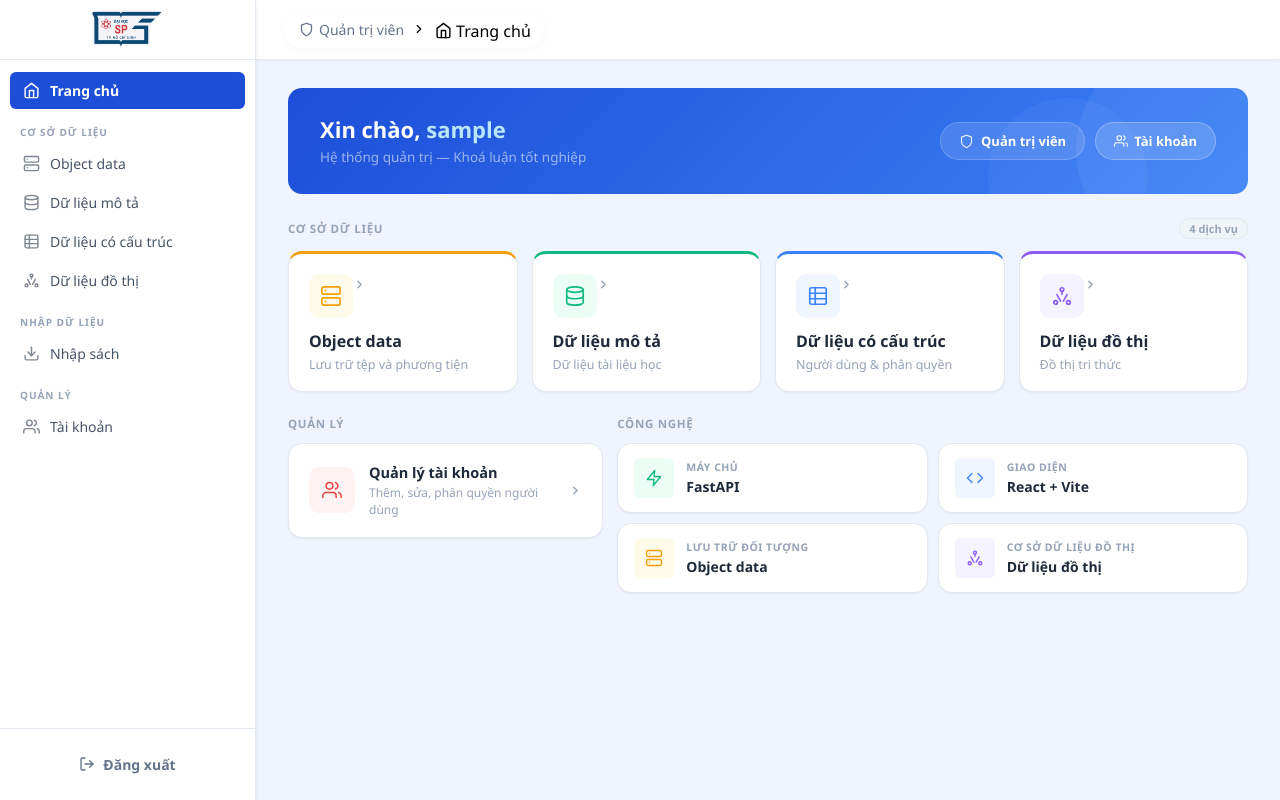
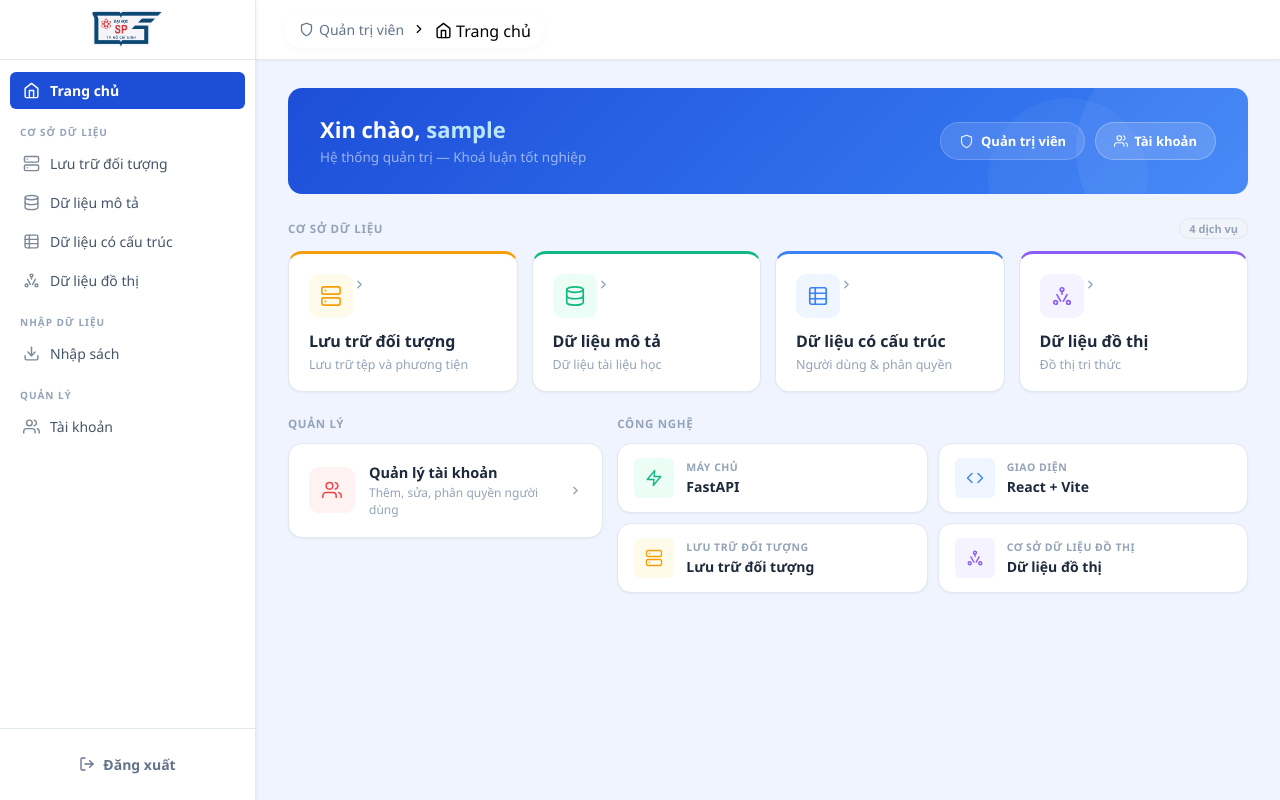
Before and after one commit to Khoa-Luan-TN/FastAPI-Khoa-Luan, a React app in the folder frontend/: page /admin in a window 1280 px wide. Built offline with nearby package versions, Linux system fonts and the light colour scheme; no server answers; sample sign-in values are in the browser's storage; the HTML template or start-up script is replaced by a standard one.

Commit message:
update MinIO name

```diff
--- a/frontend/src/layouts/AdminLayout.jsx
+++ b/frontend/src/layouts/AdminLayout.jsx
@@ -59,7 +59,7 @@ const Icon = {
 
 const ROUTE_LABELS = {
   "/admin": "Trang chủ",
-  "/admin/minio": "Object data",
+  "/admin/minio": "Lưu trữ đối tượng",
   "/admin/mongo": "Dữ liệu mô tả",
   "/admin/postgres": "Dữ liệu có cấu trúc",
   "/admin/neo4j": "Dữ liệu đồ thị",
@@ -115,7 +115,7 @@ export default function AdminLayout() {
           {/* Cơ sở dữ liệu */}
           <span className="nav-group-label">Cơ sở dữ liệu</span>
           <NavLink to="/admin/minio" className={({ isActive }) => isActive ? "nav-item active" : "nav-item"}>
-            <span className="nav-icon"><Icon.Storage /></span>Object data
+            <span className="nav-icon"><Icon.Storage /></span>Lưu trữ đối tượng
           </NavLink>
           <NavLink to="/admin/mongo" className={({ isActive }) => isActive ? "nav-item active" : "nav-item"}>
             <span className="nav-icon"><Icon.Database /></span>Dữ liệu mô tả
--- a/frontend/src/pages/admin/BookBundleImport.jsx
+++ b/frontend/src/pages/admin/BookBundleImport.jsx
@@ -737,7 +737,7 @@ export default function BookBundleImport() {
               </div>
               <div style={{ padding: "20px 24px" }}>
                 <p style={{ margin: "0 0 16px", fontSize: 14, color: "#475569", lineHeight: 1.6 }}>
-                  Cấu trúc đã được duyệt đầy đủ. Bước tiếp theo sẽ chạy Kaggle để xử lý OCR, trích xuất từ khóa, rồi import vào MongoDB / PostgreSQL / Neo4j.
+                  Cấu trúc đã được duyệt đầy đủ. Bước tiếp theo sẽ chạy Kaggle để xử lý OCR, trích xuất từ khóa, rồi nhập vào Dữ liệu mô tả / Dữ liệu có cấu trúc / Dữ liệu đồ thị.
                 </p>
                 <button style={s.btnPrimary} disabled={acting} onClick={handleTriggerHeavy}>
                   {acting ? "Đang khởi động…" : "Bắt đầu nhập dữ liệu"}
@@ -952,10 +952,10 @@ const HEAVY_STAGE_LABEL = {
   heavy_kaggle_running: "Kaggle: kernel",
   heavy_kaggle_downloading: "Kaggle: kết quả",
   heavy_keyword_extracting: "Từ khóa",
-  heavy_importing_minio: "MinIO",
-  heavy_importing_mongo: "MongoDB",
-  heavy_syncing_pg: "PostgreSQL",
-  heavy_syncing_neo: "Neo4j",
+  heavy_importing_minio: "Lưu trữ đối tượng",
+  heavy_importing_mongo: "Dữ liệu mô tả",
+  heavy_syncing_pg: "Dữ liệu có cấu trúc",
+  heavy_syncing_neo: "Dữ liệu đồ thị",
   heavy_finalizing_embeddings: "Embeddings",
   heavy_generating_aliases: "Alias từ khóa",
   heavy_done: "Hoàn tất",
--- a/frontend/src/pages/admin/Dashboard.jsx
+++ b/frontend/src/pages/admin/Dashboard.jsx
@@ -72,7 +72,7 @@ const CodeIcon = ({ size = 20 }) => (
 const DB_CARDS = [
   {
     Icon: StorageIcon,
-    label: "Object data",
+    label: "Lưu trữ đối tượng",
     desc: "Lưu trữ tệp và phương tiện",
     color: "#F59E0B",
     colorBg: "#FFFBEB",
@@ -107,7 +107,7 @@ const DB_CARDS = [
 const STACK_ITEMS = [
   { Icon: BoltIcon,    label: "Máy chủ",  value: "FastAPI",      color: "#10B981", colorBg: "#ECFDF5" },
   { Icon: CodeIcon,    label: "Giao diện", value: "React + Vite", color: "#3B82F6", colorBg: "#EFF6FF" },
-  { Icon: StorageIcon, label: "Lưu trữ đối tượng", value: "Object data", color: "#F59E0B", colorBg: "#FFFBEB" },
+  { Icon: StorageIcon, label: "Lưu trữ đối tượng", value: "Lưu trữ đối tượng", color: "#F59E0B", colorBg: "#FFFBEB" },
   { Icon: GraphIcon,   label: "Cơ sở dữ liệu đồ thị", value: "Dữ liệu đồ thị", color: "#8B5CF6", colorBg: "#F5F3FF" },
 ];
 
--- a/frontend/src/pages/admin/MinIO.jsx
+++ b/frontend/src/pages/admin/MinIO.jsx
@@ -469,7 +469,7 @@ export default function MinIO() {
             <StorageIcon size={26} />
           </div>
           <div>
-            <h2 className="mrh-title">Object data</h2>
+            <h2 className="mrh-title">Lưu trữ đối tượng</h2>
             <p className="mrh-subtitle">
               Cấu trúc thư mục được tạo tự động khi nhập dữ liệu — tải tệp lên tại thư mục lá
             </p>
@@ -493,7 +493,7 @@ export default function MinIO() {
               <span className="mci-icon">
                 <StorageIcon size={14} />
               </span>
-              <span className="mci-text">Object data</span>
+              <span className="mci-text">Lưu trữ đối tượng</span>
             </span>
             {breadcrumbParts.map((part, idx) => {
               const path =
```
